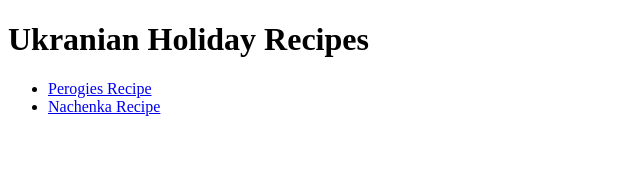
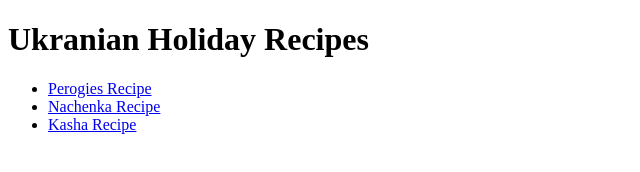
Before and after one commit to NicoleAnais/odin-recipes, a plain HTML site: page index.html in a window 1280 px wide. Shown: the whole page, without its empty margins (0-640 px from the left). Drawn offline with Linux system fonts and the light colour scheme.

Commit message:
index.html

```diff
--- a/index.html
+++ b/index.html
@@ -12,6 +12,7 @@
     <ul>
         <li><a href="recipes/perogies.html">Perogies Recipe</a></li>
         <li><a href="recipes/nachenka.html">Nachenka Recipe</a></li>
+        <li><a href="recipes/kasha.html">Kasha Recipe</a></li>
     </ul>
 
 </body>
```
